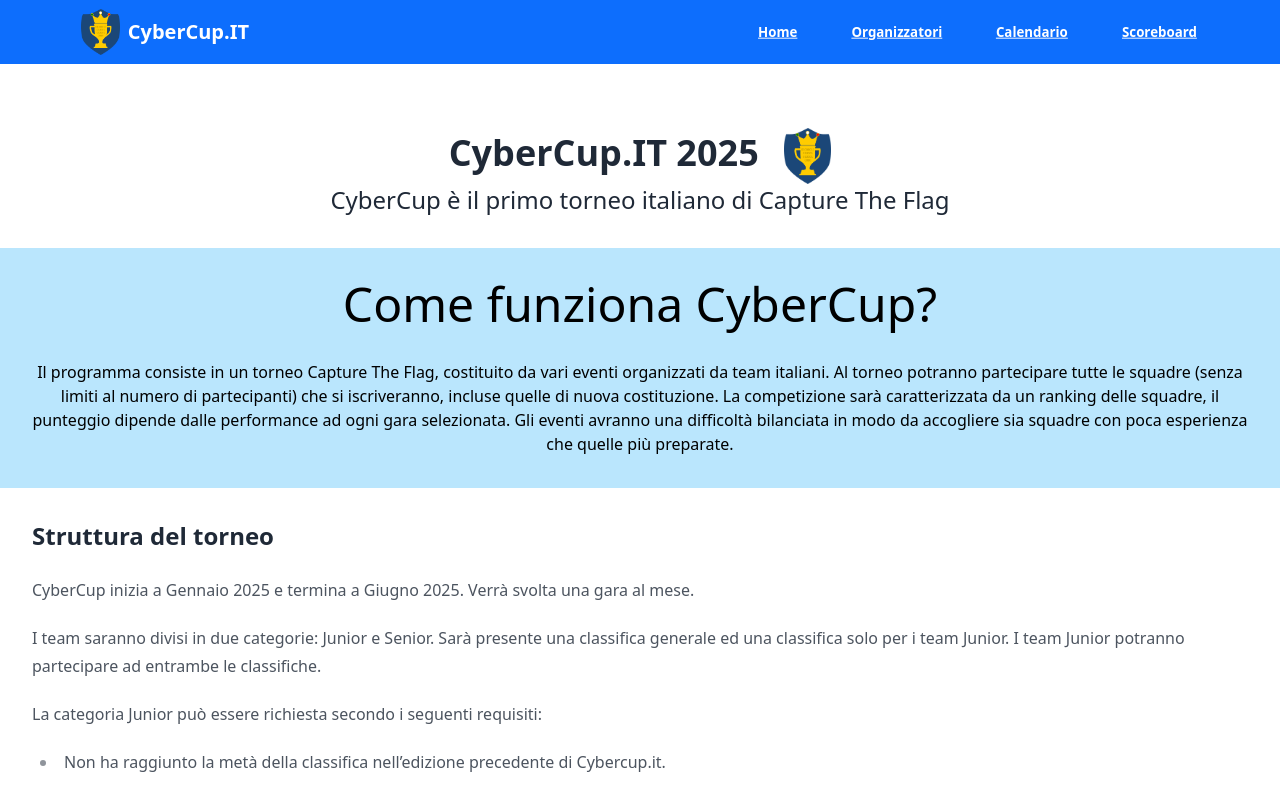
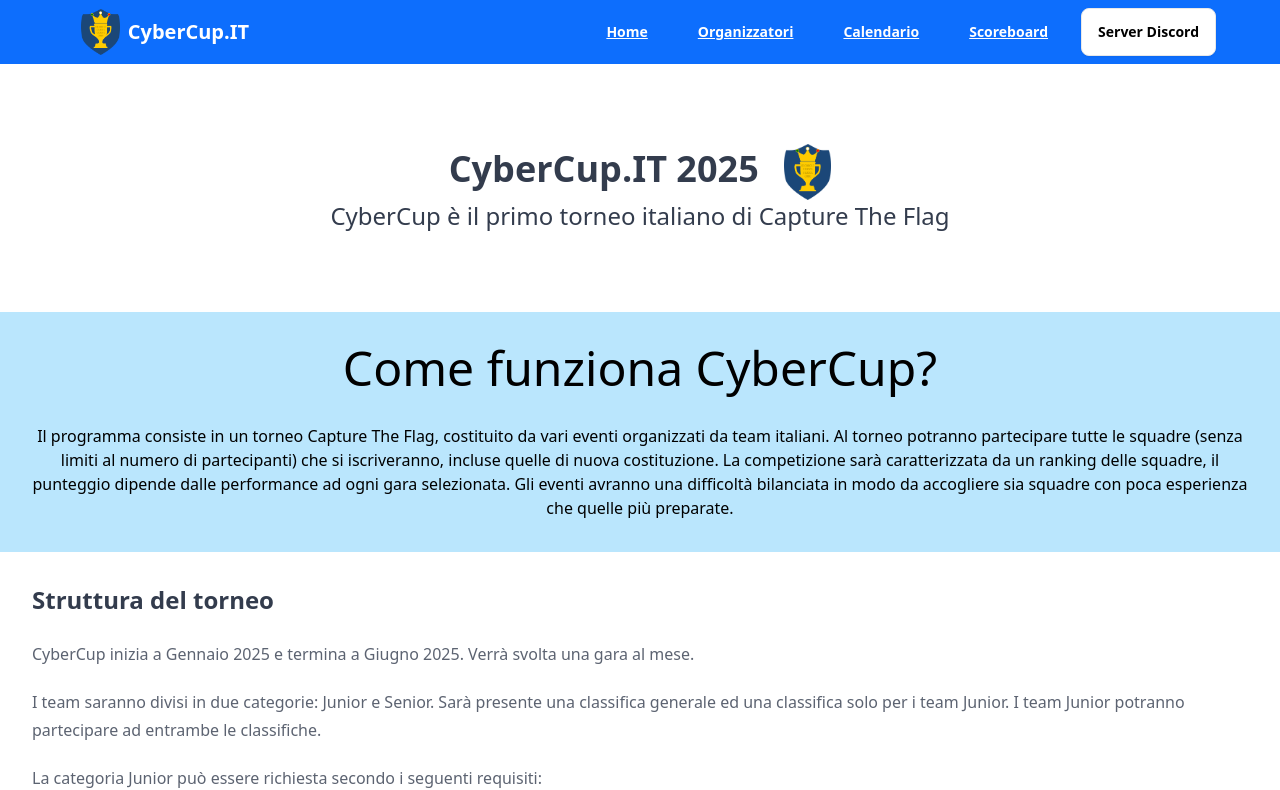
Before and after one commit to CyberCup/2025.cybercup.it, a SvelteKit app: page / in a window 1280 px wide. Shown: the top 790 px of the page. Built offline with nearby package versions, Linux system fonts and the light colour scheme.

Commit message:
Add discord link, spacing to main page

```diff
--- a/src/routes/+layout.svelte
+++ b/src/routes/+layout.svelte
@@ -16,7 +16,7 @@
 	let mobileMenuOpen = $state(false);
 </script>
 
-<div class="mb-16 w-full bg-blue p-0 px-16">
+<div class="mb-16 w-full bg-primary p-0 px-16">
 	<nav class="navbar m-0 max-h-16 p-0 text-white">
 		<div class="navbar-center flex md:navbar-start">
 			<a href="{base}/" class="btn btn-ghost">
@@ -31,6 +31,8 @@
 					{name}
 				</a>
 			{/each}
+
+			<a href="https://discord.gg/rq3PGpzgqp" class="btn bg-white text-black hover:bg-gray-400">Server Discord</a>
 		</div>
 
 		<div class="navbar-end md:hidden">
--- a/src/routes/+page.svelte
+++ b/src/routes/+page.svelte
@@ -2,6 +2,7 @@
 	import { base } from '$app/paths';
 </script>
 
+<div class="my-20">
 	<p class="text-center text-4xl font-bold">
 		CyberCup.IT 2025
 		<img src="{base}/logo.png" alt="CyberCup Logo" class="ms-4 inline-block h-14" />
@@ -10,6 +11,7 @@
 	<p class="text-center text-2xl font-light">
 		CyberCup è il primo torneo italiano di Capture The Flag
 	</p>
+</div>
 
 <div class="my-8 bg-sky-200 px-8 py-8 text-center text-black">
 	<h2 class="mb-8 text-5xl font-light">Come funziona CyberCup?</h2>
--- a/tailwind.config.ts
+++ b/tailwind.config.ts
@@ -1,21 +1,34 @@
 import typography from '@tailwindcss/typography';
 import type { Config } from 'tailwindcss';
 import daisyui from 'daisyui';
+
+import { emerald, night } from 'daisyui/src/theming/themes';
 
 export default {
 	content: ['./src/**/*.{html,js,svelte,ts}'],
 
 	theme: {
 		extend: {
-			colors: {
-				blue: 'rgb(13, 110, 253)'
-			}
+			colors: {}
 		}
 	},
 
 	daisyui: {
-		darkTheme: 'night',
-		themes: ['light', 'night']
+		darkTheme: 'cybercupdark',
+		themes: [
+			{
+				cybercuplight: {
+					...emerald,
+					primary: 'rgb(13, 110, 253)',
+					accent: '#fdcb00'
+				},
+				cybercupdark: {
+					...night,
+					primary: 'rgb(13, 110, 253)',
+					accent: '#fdcb00'
+				}
+			}
+		]
 	},
 
 	plugins: [typography, daisyui]
```
Lines whose indentation alone changed are shown as unchanged.
